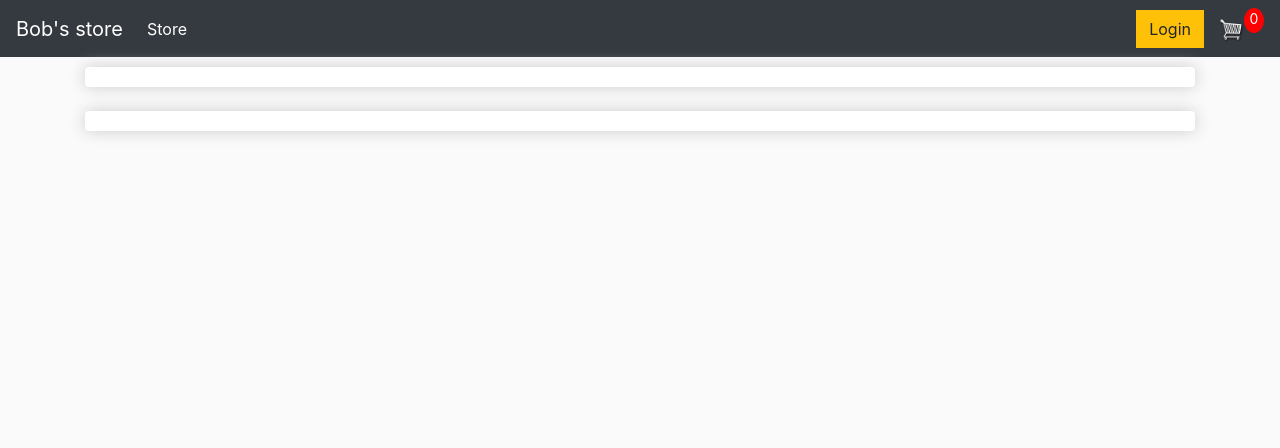
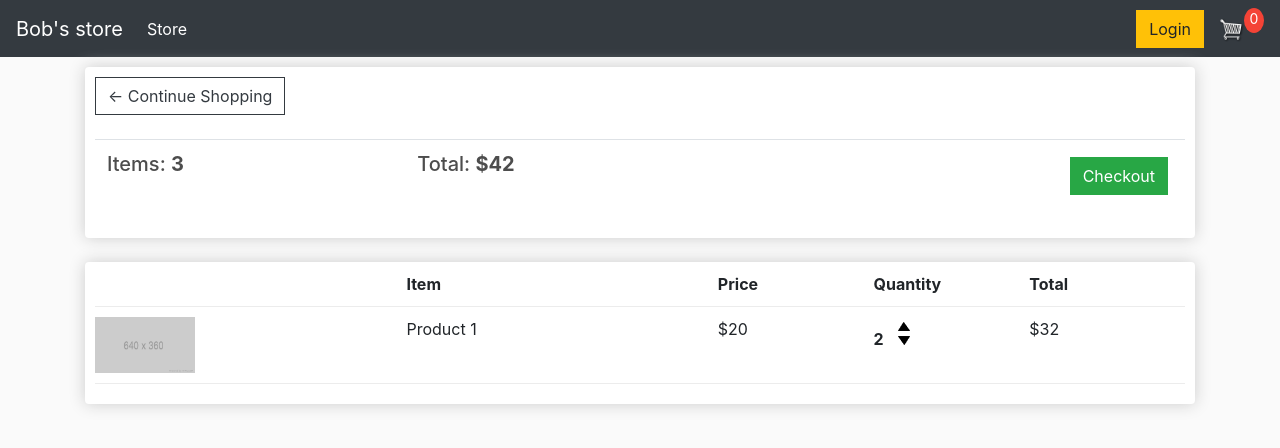
Before and after one commit to Code-Institute-Submissions/djangoproject-2, a Django app: page /cart/ in a window 1280 px wide. Shown: the top 448 px of the page. Run offline with Django 3.2, Linux system fonts and the light colour scheme; lists and menus that the app fills with data are empty; some libraries are stand-ins or nearby versions.

Commit message:
Styled cart.html

```diff
--- a/static/css/main.css
+++ b/static/css/main.css
@@ -39,7 +39,7 @@ h1,h2,h3,h4,h5,h6{
 	display: block;
 	text-align: center;
 	color:#fff;
-	background-color: red;
+	background-color: #f44336;
 	width: 20px;
 	height: 25px;
 	border-radius: 50%;
--- a/store/templates/store/cart.html
+++ b/store/templates/store/cart.html
@@ -1,14 +1,52 @@
 {% extends 'store/main.html' %}
 {% load static %}
 {% block content %}
-     	<div class="row">
+
+<!-- Cart contents -->
+<div class="row">
 		<div class="col-lg-12">
 			<div class="box-element">
+
+				<a  class="btn btn-outline-dark" href="{% url 'store' %}">&#x2190; Continue Shopping</a>
+
+				<br>
+				<br>
+				<table class="table">
+					<tr>
+						<th><h5>Items: <strong>3</strong></h5></th>
+						<th><h5>Total: <strong> $42</strong></h5></th>
+						<th>
+							<a  style="float:right; margin:5px;" class="btn btn-success" href="{% url 'checkout' %}">Checkout</a>
+						</th>
+					</tr>
+				</table>
 
 			</div>
 
 			<br>
 			<div class="box-element">
+				<div class="cart-row">
+					<div style="flex:2"></div>
+					<div style="flex:2"><strong>Item</strong></div>
+					<div style="flex:1"><strong>Price</strong></div>
+					<div style="flex:1"><strong>Quantity</strong></div>
+					<div style="flex:1"><strong>Total</strong></div>
+				</div>
+
+				<div class="cart-row">
+					<div style="flex:2"><img class="row-image" src="{% static 'images/placeholder.png' %}"></div>
+					<div style="flex:2"><p>Product 1</p></div>
+					<div style="flex:1"><p>$20</p></div>
+					<div style="flex:1">
+						<p class="quantity">2</p>
+						<div class="quantity">
+							<img class="chg-quantity" src="{% static  'images/arrow-up.png' %}">
+
+							<img class="chg-quantity" src="{% static  'images/arrow-down.png' %}">
+						</div>
+					</div>
+					<div style="flex:1"><p>$32</p></div>
+				</div>
 
 			</div>
 		</div>
--- a/store/templates/store/main.html
+++ b/store/templates/store/main.html
@@ -10,7 +10,7 @@
 </head>
 
 <body>
-
+<!-- Navbar -->
 	<nav class="navbar navbar-expand-lg navbar-dark bg-dark">
 	  <a class="navbar-brand" href="{% url 'store' %}">Bob's store</a>
 	  <button class="navbar-toggler" type="button" data-toggle="collapse" data-target="#navbarSupportedContent" aria-controls="navbarSupportedContent" aria-expanded="false" aria-label="Toggle navigation">
--- a/store/templates/store/store.html
+++ b/store/templates/store/store.html
@@ -1,6 +1,8 @@
 {% extends 'store/main.html' %}
 {% load static %}
 {% block content %}
+
+<!-- Product showcase-->
  	<div class="row">
 		<div class="col-lg-4">
 			<img class="thumbnail" src="{% static 'images/placeholder.png' %}">
```
